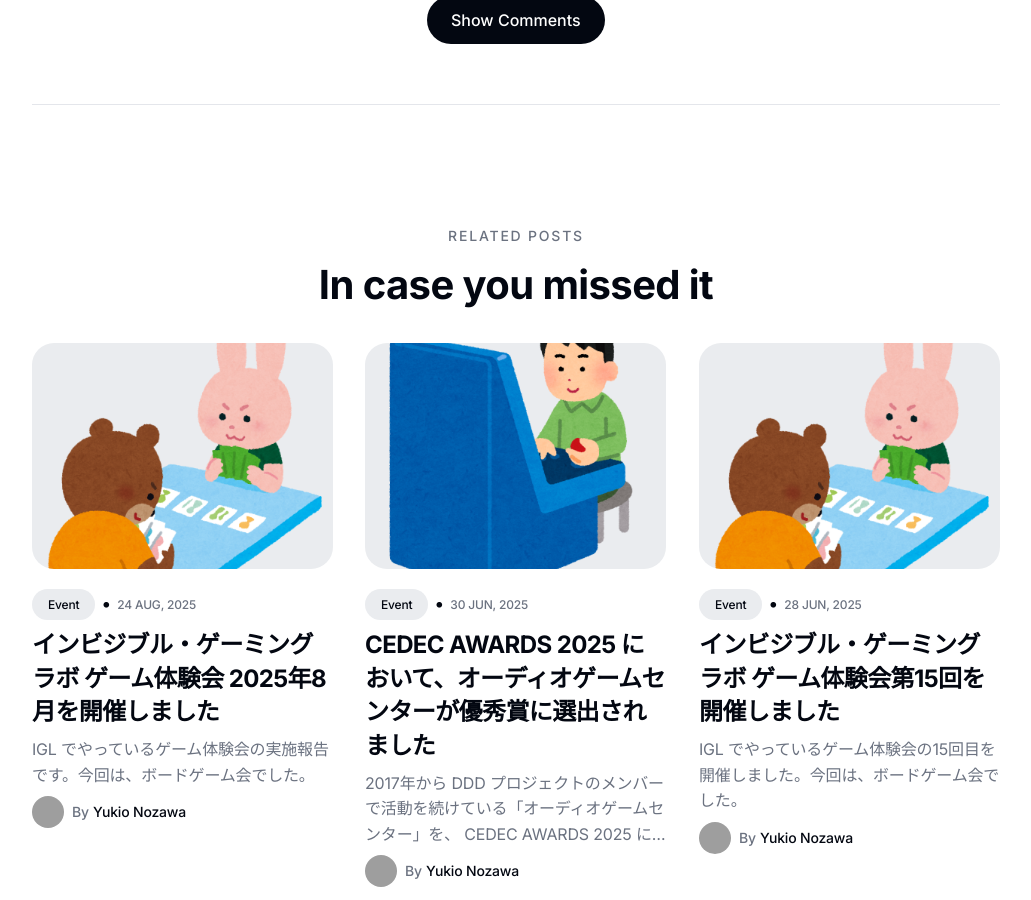
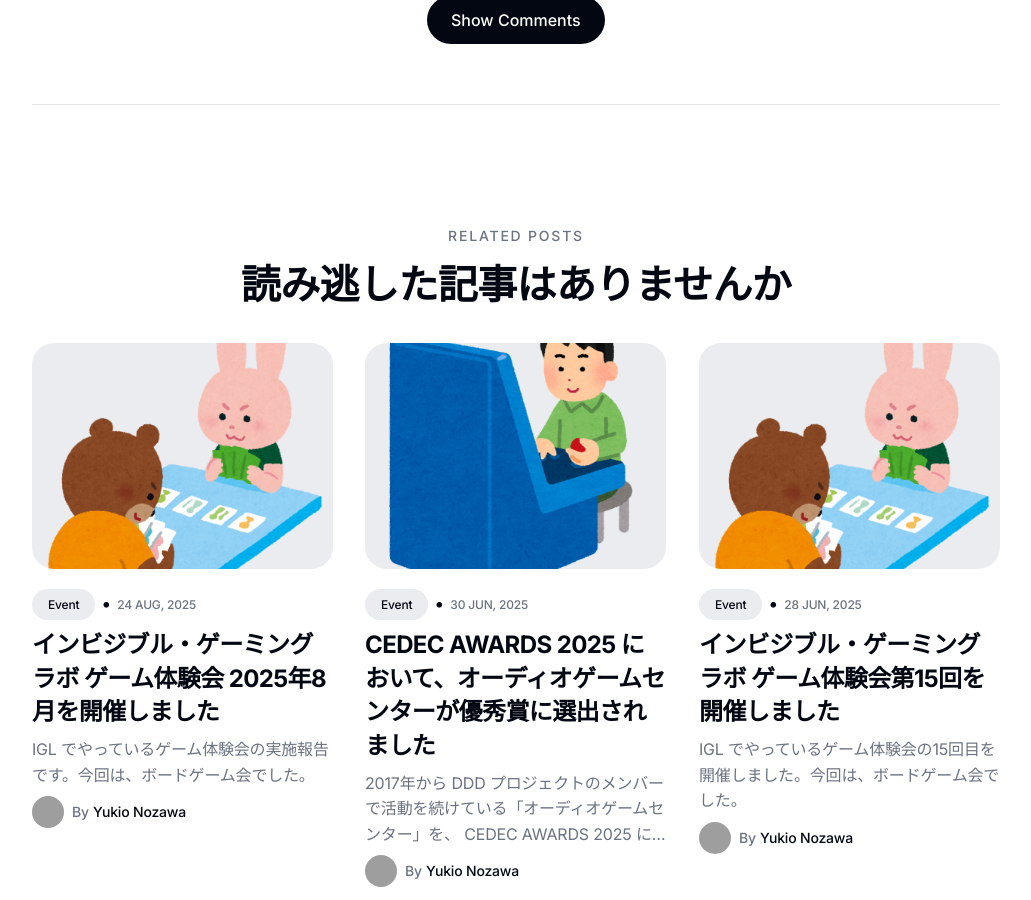
Before and after one commit to yncat/lp, a Jekyll site: the page built from _posts/2024-07-18-agc.md, in a window 1280 px wide and 900 px high, scrolled down 1806 px. Shown: the whole window, without its empty margins (124-1155 px from the left). Built offline with Jekyll 4.4.1, drawn with Linux system fonts in a browser that asks for light colours; grey boxes are pictures that could not be loaded.

Commit message:
Fix translation in post navigation

```diff
--- a/_data/settings.yml
+++ b/_data/settings.yml
@@ -122,6 +122,14 @@
   blog_title: 最新ブログ投稿
   blog_title_en: Latest Blog Posts
 
+#-------------------------------
+# Related Posts Section Settings
+related_posts:
+  related_posts_intro: Related Posts
+  related_posts_intro_en: Related Posts
+  related_posts_title: 読み逃した記事はありませんか
+  related_posts_title_en: In case you missed it
+
 
 #-------------------------------
 # Author Section Settings
--- a/_includes/related-posts.html
+++ b/_includes/related-posts.html
@@ -22,8 +22,13 @@
   <section class="section related-posts {{related}}">
     <div class="section__info section__info__center">
       <div class="section__head">
-        <span class="section__intro">Related Posts</span>
-        <h2 class="section__title">In case you missed it</h2>
+        {% if page.lang == 'en' %}
+        <span class="section__intro">{{ site.data.settings.related_posts.related_posts_intro_en }}</span>
+        <h2 class="section__title">{{ site.data.settings.related_posts.related_posts_title_en }}</h2>
+        {% else %}
+        <span class="section__intro">{{ site.data.settings.related_posts.related_posts_intro }}</span>
+        <h2 class="section__title">{{ site.data.settings.related_posts.related_posts_title }}</h2>
+        {% endif %}
       </div>
     </div>
     <div class="row">
```
